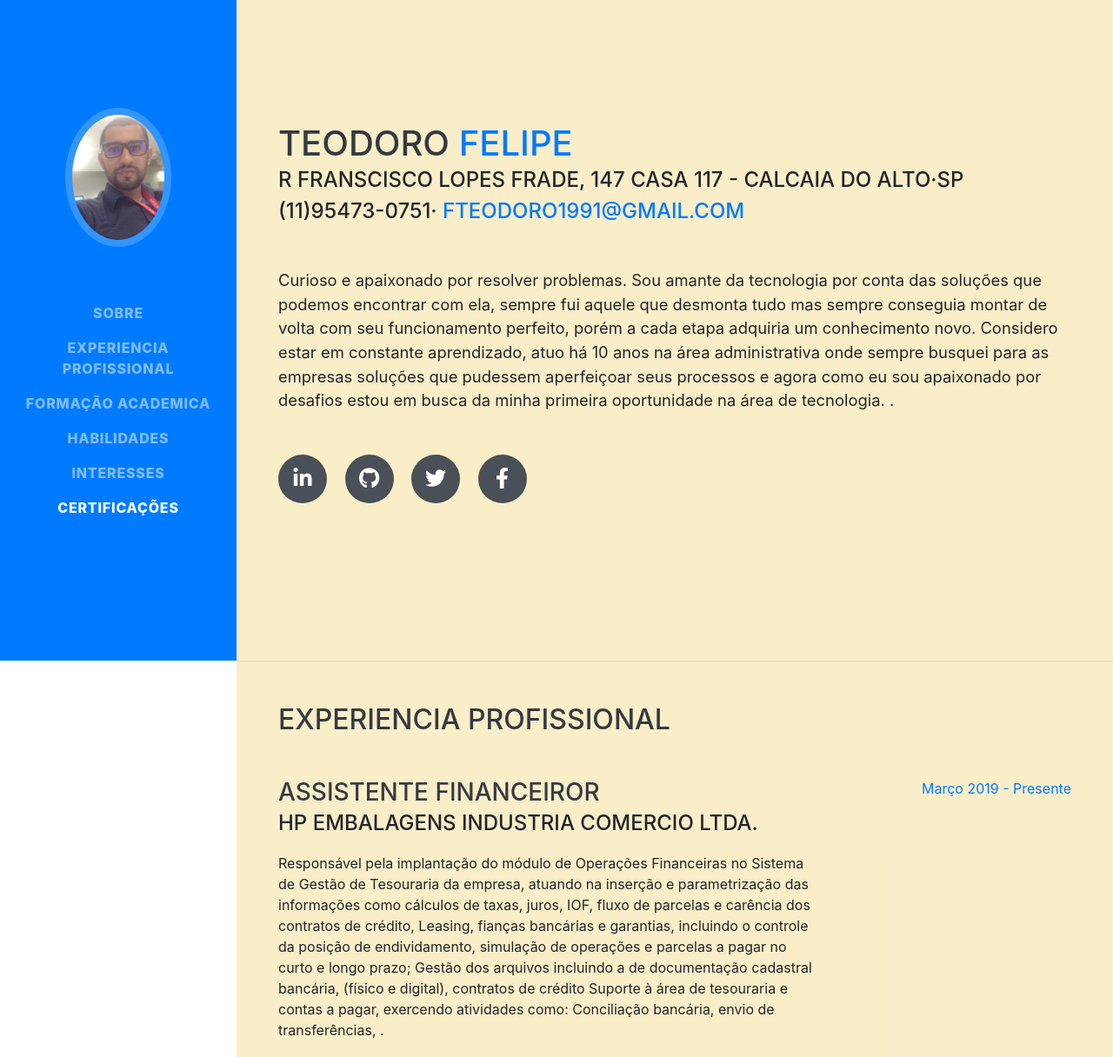
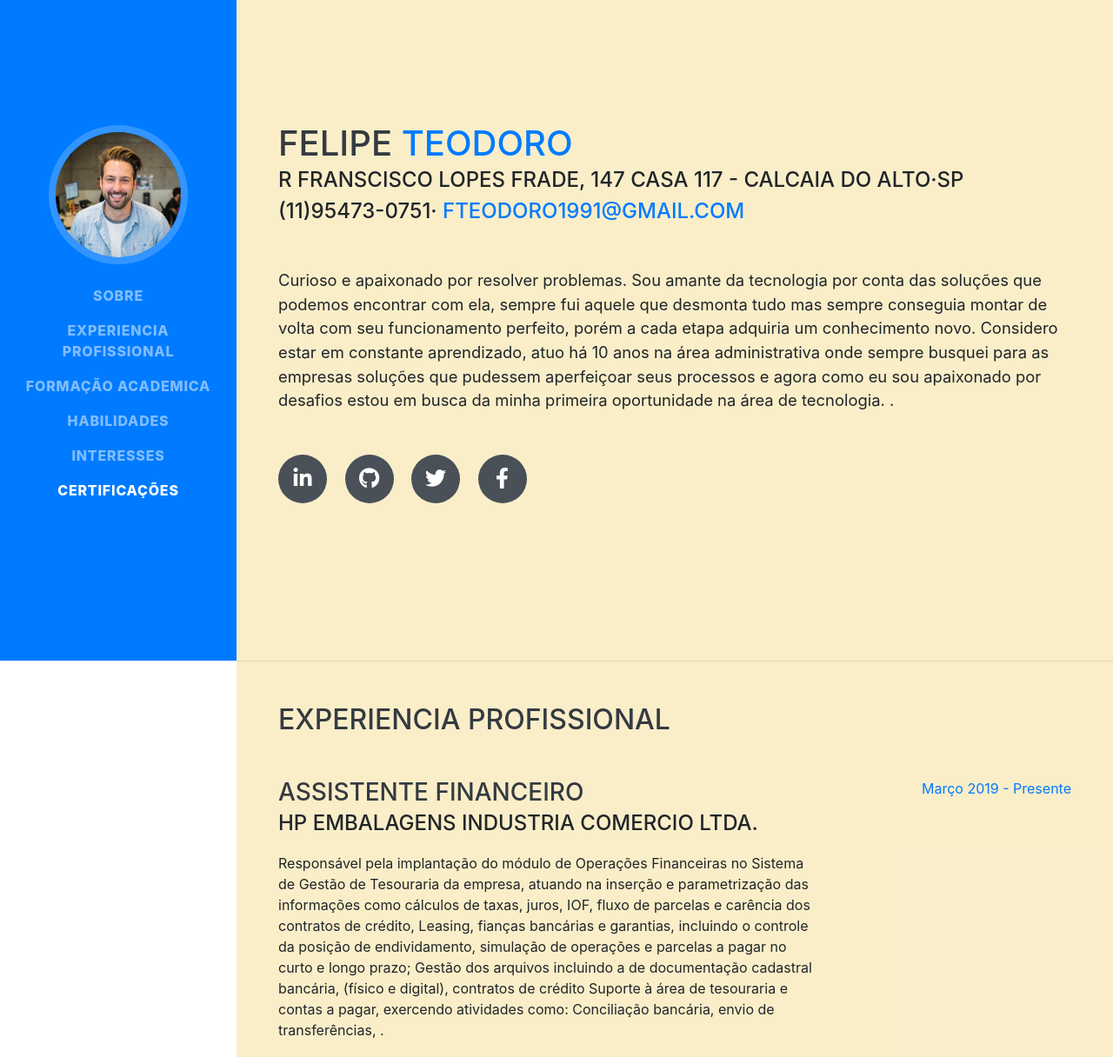
Before and after one commit to FelipeTeodoro1991/Myprofile, a website with bundled scripts: page index.html in a window 1280 px wide. Shown: the part 40-1256 px from the top of the page at 87% size. Built offline with nearby package versions, Linux system fonts and the light colour scheme; a web font is replaced by a local one.

Commit message:
Corregindo titulo assistente financeiro

```diff
--- a/index.html
+++ b/index.html
@@ -29,7 +29,7 @@
     <a class="navbar-brand js-scroll-trigger" href="#page-top">
       <span class="d-block d-lg-none">Felipe Teodoro</span>
       <span class="d-none d-lg-block">
-        <img class="img-fluid img-profile rounded-circle mx-auto mb-5" src="img\Felipe.png" alt="Perfil Felipe"   >
+        <img class="img-fluid img-profile rounded-circle mx-auto mb-2" src="img/profile.jpg" alt="">
       </span>
     </a>
     <button class="navbar-toggler" type="button" data-toggle="collapse" data-target="#navbarSupportedContent" aria-controls="navbarSupportedContent" aria-expanded="false" aria-label="Toggle navigation">
@@ -64,8 +64,8 @@
 
     <section class="resume-section p-3 p-lg-5 d-flex align-items-center" id="about">
       <div class="w-100">
-        <h1 class="mb-0">Teodoro
-          <span class="text-primary">Felipe</span>
+        <h1 class="mb-0">Felipe
+          <span class="text-primary">Teodoro</span>
         </h1>
         <div class="subheading mb-5">R Franscisco Lopes Frade, 147 casa 117 - Calcaia do Alto·SP (11)95473-0751·
           <a href="mailto:name@email.com">fteodoro1991@gmail.com</a>
@@ -100,7 +100,7 @@
 
         <div class="resume-item d-flex flex-column flex-md-row justify-content-between mb-5">
           <div class="resume-content">
-            <h3 class="mb-0">Assistente financeiror</h3>
+            <h3 class="mb-0">Assistente financeiro</h3>
             <div class="subheading mb-3">Hp Embalagens Industria Comercio Ltda.</div>
             <p>Responsável pela implantação do módulo de Operações Financeiras no Sistema de Gestão de Tesouraria da empresa,
                atuando na inserção e parametrização das informações como cálculos de taxas, juros, IOF,
```
